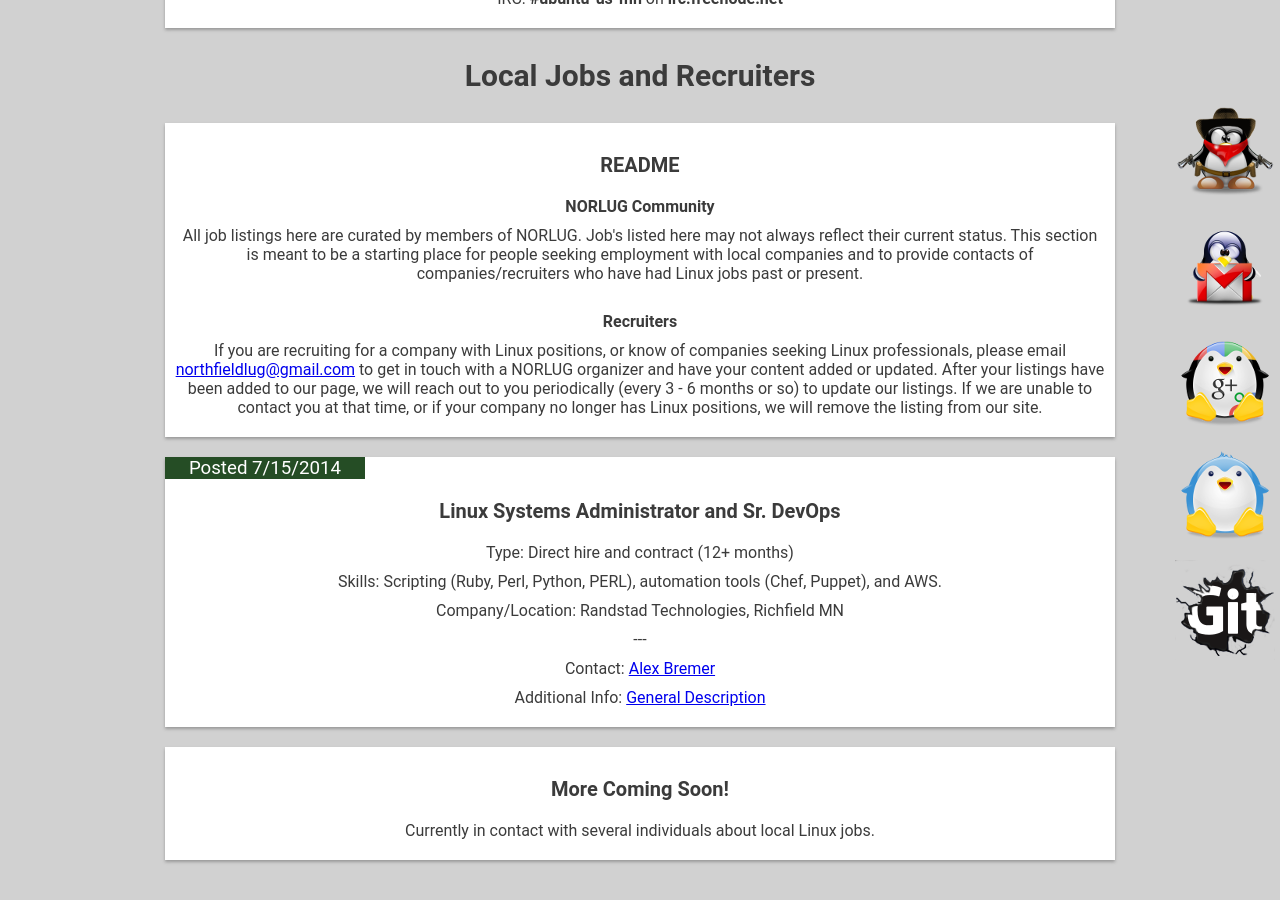
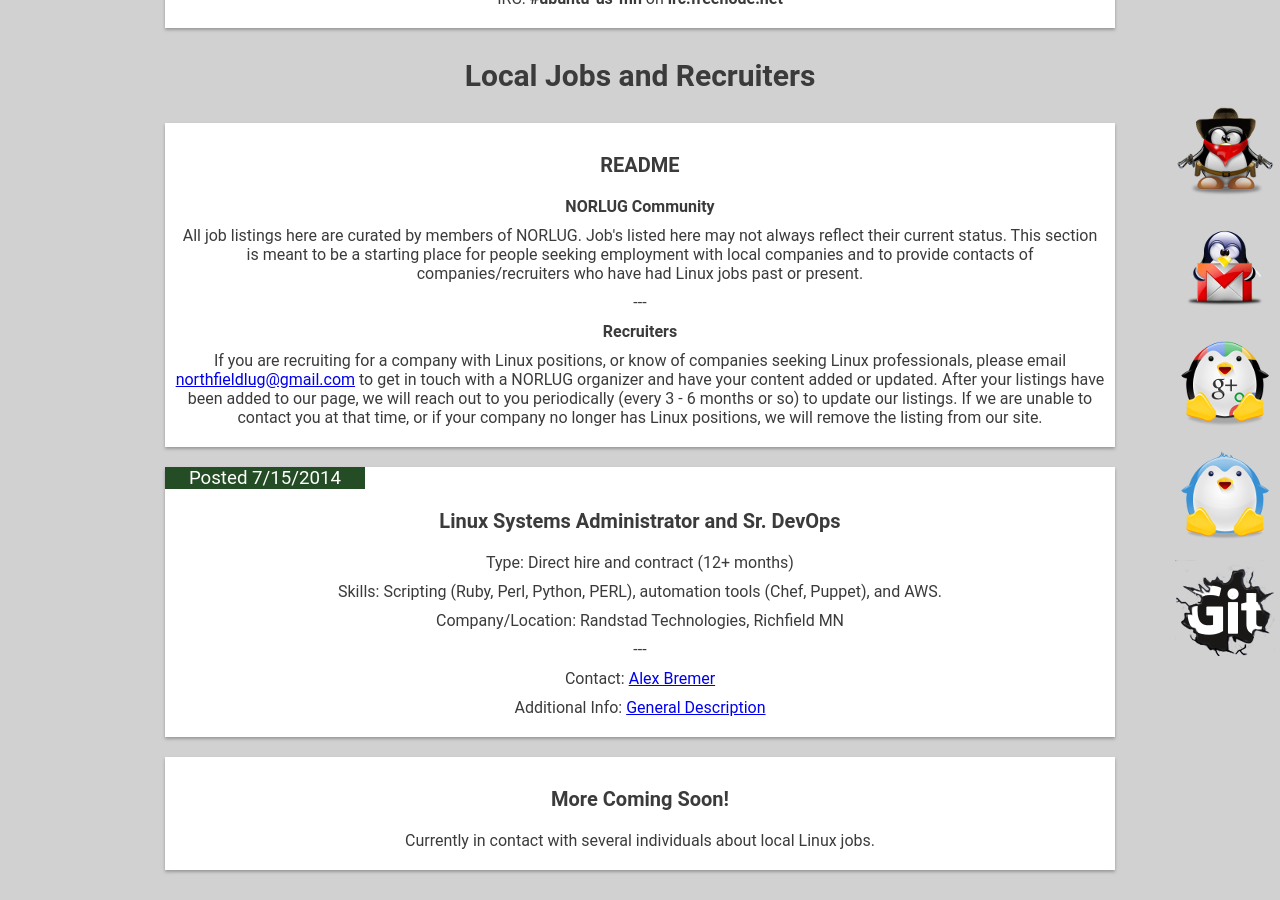
Before and after one commit to norlug/norlug.github.io, a Jekyll site: the page built from resources/index.html, in a window 1280 px wide and 900 px high, scrolled down 1206 px. Built offline with Jekyll 4.4.1, drawn with Linux system fonts in a browser that asks for light colours.

Commit message:
Fixed formating for the readme

```diff
--- a/resources/index.html
+++ b/resources/index.html
@@ -45,7 +45,7 @@
     <p class="welcomePageBlogTitle" >README</p>
     <p class="content center"><strong>NORLUG Community</strong>
     <p class="content center">All job listings here are curated by members of NORLUG. Job's listed here may not always reflect their current status. This section is meant to be a starting place for people seeking employment with local companies and to provide contacts of companies/recruiters who have had Linux jobs past or present.</p>
-    </br>
+    <p class="content center">---</p>
     <p class="content center"><strong>Recruiters</strong>
     <p class="content center">If you are recruiting for a company with Linux positions, or know of companies seeking Linux professionals, please email <a href="mailto:northfieldlug@gmail.com?Subject=Job Postings" target="_top">northfieldlug@gmail.com</a> to get in touch with a NORLUG organizer and have your content added or updated. After your listings have been added to our page, we will reach out to you periodically (every 3 - 6 months or so) to update our listings. If we are unable to contact you at that time, or if your company no longer has Linux positions, we will remove the listing from our site.</p>
 </section>
```
